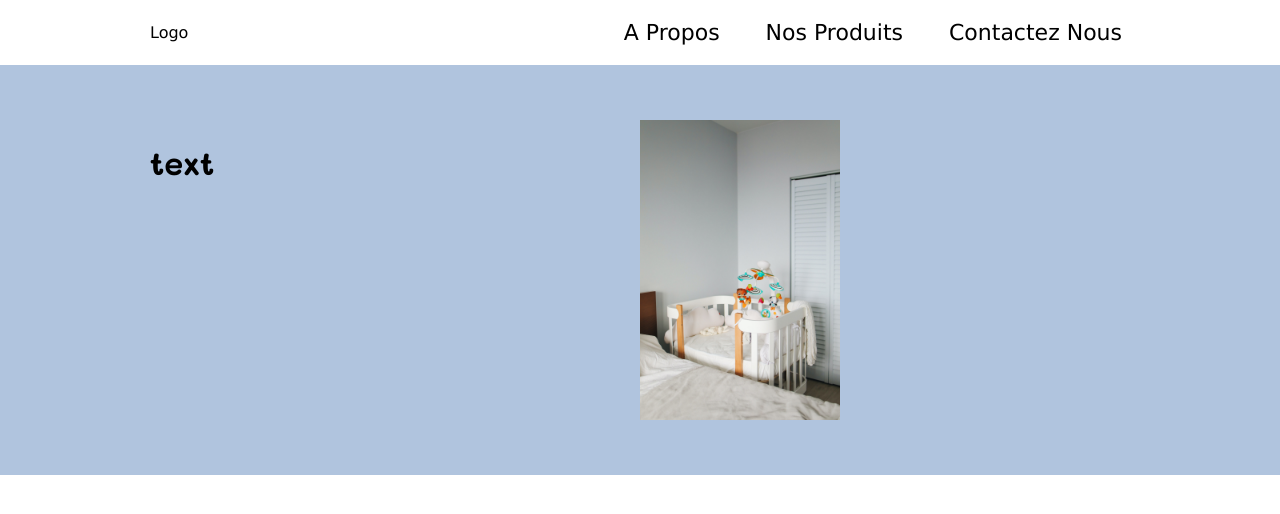
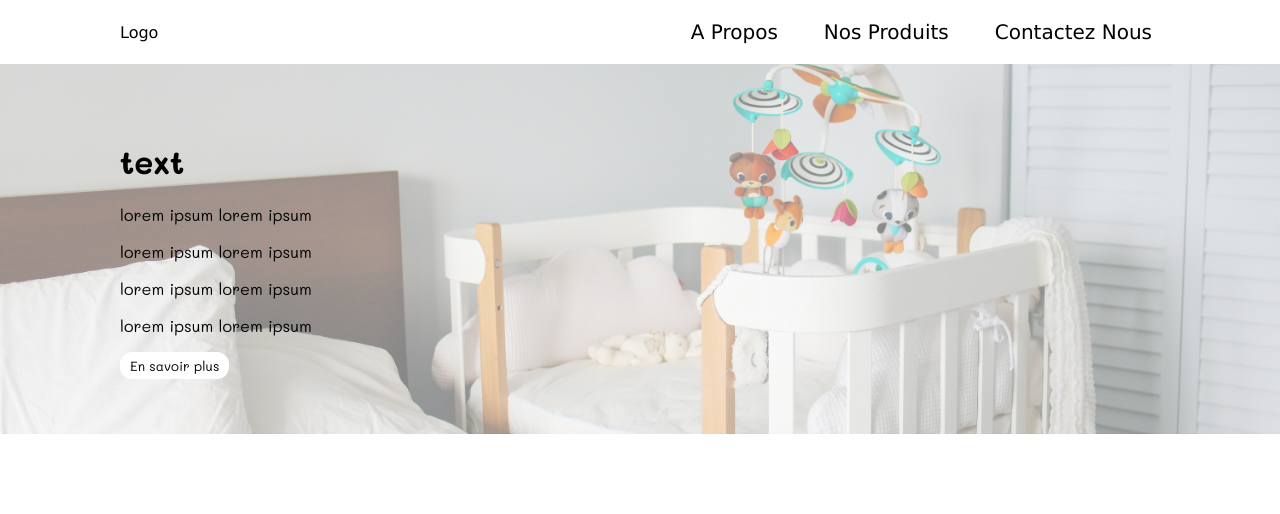
Before and after one commit to zguessous/bientotaumonde, a plain HTML site: page index.html in a window 1280 px wide. Drawn offline with Linux system fonts and the light colour scheme.

Commit message:
first section

```diff
--- a/index.html
+++ b/index.html
@@ -33,13 +33,12 @@
         </div>
 
         <div class="desc">
-            <div class="desc-item">
-                <h1>text</h1>
-            </div>
-            <div class="desc-item">
-                <img src="images/crib.jpg" alt="">
-            </div>
-
+            <h1>text</h1>
+            <p>lorem ipsum lorem ipsum</p>
+            <p>lorem ipsum lorem ipsum</p>
+            <p>lorem ipsum lorem ipsum</p>
+            <p>lorem ipsum lorem ipsum</p>
+            <button class="btn-info">En savoir plus</button>
         </div>
     </div>
 
--- a/style.css
+++ b/style.css
@@ -8,7 +8,7 @@ body {
     display: flex;
     justify-content: space-between;
     align-items: center;
-    padding: 20px 150px;
+    padding: 20px 120px;
 }
 .logo {
 
@@ -22,24 +22,31 @@ ul {
     padding: 0;
 }
 a {
-    font-size: 22px;
+    font-size: 20px;
     color: black;
     padding: 8px;
     text-decoration: none;
 }
 .desc{
-    display: flex;
-    background-color: lightsteelblue;
-    padding: 55px 150px 55px;
+    /*background-color: lightsteelblue;*/
+    background-image: linear-gradient(rgba(255, 255, 255, 0.5),
+    rgba(255, 255, 255, 0.5)), url("images/bg1.jpg");
+    background-position: center;
+    background-repeat: no-repeat;
+    background-size: cover;
+    padding: 55px 120px;
     font-family: 'Mali', cursive, sans-serif;
 }
-.desc-item {
-    flex: 1;
-    height: 300px;
+
+.btn-info{
+    border: none;
+    border-radius: 12px;
+    background-color: white;
+    cursor: pointer;
+    padding: 5px 10px;
+    font-family: 'Mali', cursive, sans-serif;;
 }
-.desc-item img{
-    height: 100%;
-}
+.btn-info:hover {background: lightsteelblue;}
 .products {
     display: flex;
 }
```
Also changed, not shown: images/bg.jpg (added), images/bg1.jpg (added), 2 other files.
